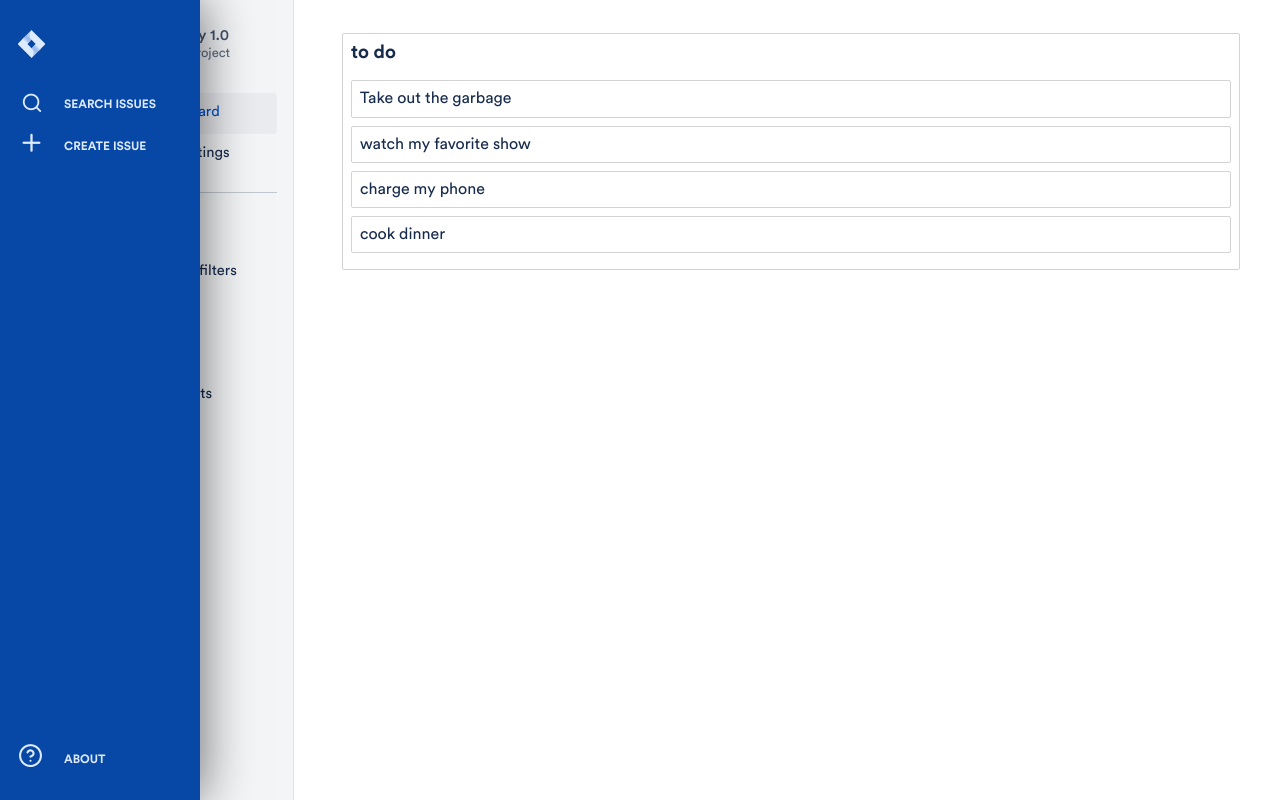
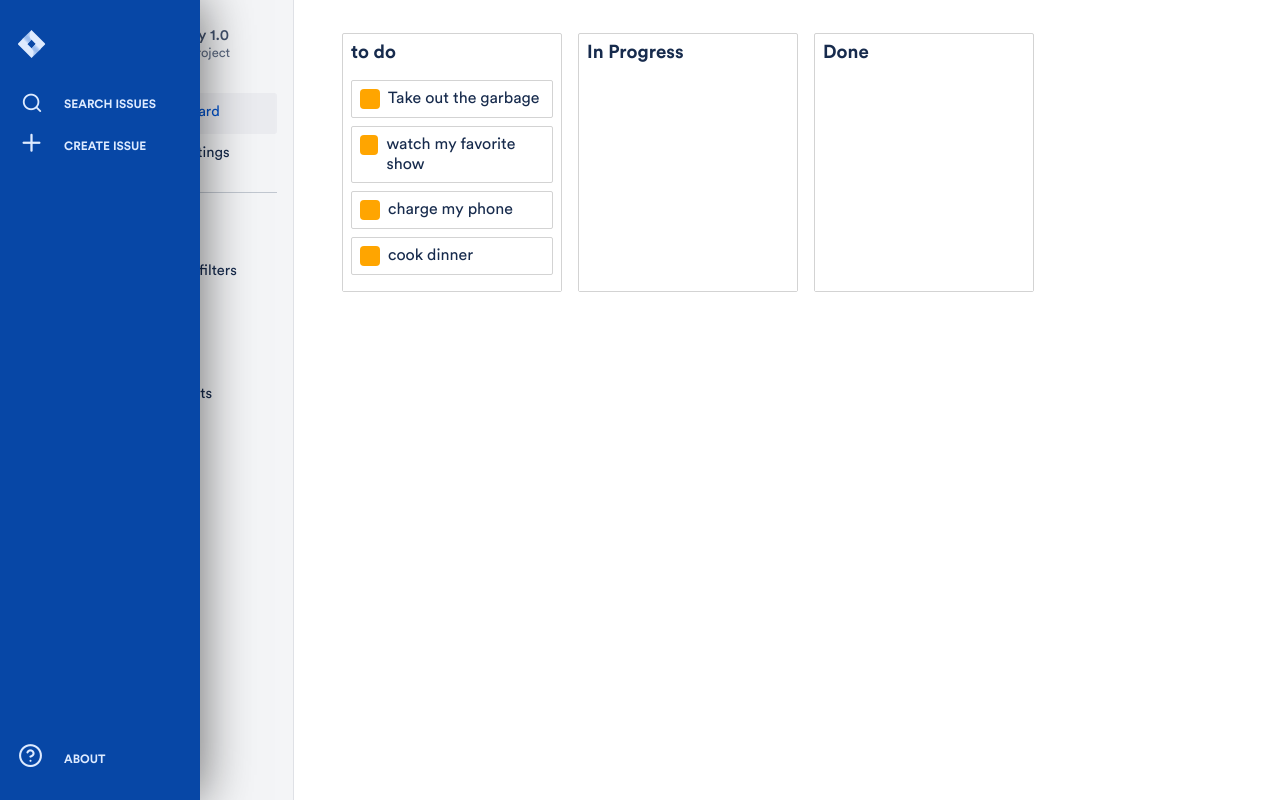
Before and after one commit to yojigoji/jira-repeat, a React (Vite) app: page /project/board in a window 1280 px wide. Built offline with nearby package versions, Linux system fonts and the light colour scheme.

Commit message:
feat: dnd feature

```diff
--- a/src/Project/Dnd/Column.tsx
+++ b/src/Project/Dnd/Column.tsx
@@ -12,6 +12,10 @@ const Container = styled.div`
   margin: 8px;
   border: 1px solid lightgrey;
   border-radius: 2px;
+  width: 220px;
+
+  display: flex;
+  flex-direction: column;
 `
 
 const Title = styled.h3`
@@ -21,6 +25,8 @@ const TaskList = styled.div<{ isDraggingOver?: boolean }>`
   padding: 8px;
   transition: background-color 0.2s ease;
   background-color: ${(props) => (props.isDraggingOver ? 'skyblue' : 'white')};
+  flex-grow: 1;
+  min-height: 100px;
 `
 
 const Column = ({ title, tasks, id }: ColumnProps) => {
--- a/src/Project/Dnd/Task.tsx
+++ b/src/Project/Dnd/Task.tsx
@@ -12,6 +12,15 @@ const Container = styled.div<{ isDragging?: boolean }>`
   padding: 8px;
   margin-bottom: 8px;
   background-color: ${(props) => (props.isDragging ? 'lightgreen' : 'white')};
+  display: flex;
+`
+
+const Handle = styled.div`
+  width: 20px;
+  height: 20px;
+  background-color: orange;
+  border-radius: 4px;
+  margin-right: 8px;
 `
 
 const Task = ({ task, index }: TaskProps) => (
@@ -19,10 +28,10 @@ const Task = ({ task, index }: TaskProps) => (
     {(provided, snapshot) => (
       <Container
         {...provided.draggableProps}
-        {...provided.dragHandleProps}
         ref={provided.innerRef}
         isDragging={snapshot.isDragging}
       >
+        <Handle {...provided.dragHandleProps} />
         {task.content}
       </Container>
     )}
--- a/src/Project/Dnd/index.tsx
+++ b/src/Project/Dnd/index.tsx
@@ -1,13 +1,25 @@
 import initialData, { Columns, Tasks } from './initial-data'
 import Column from './Column'
 
-import { DragDropContext, DropResult } from 'react-beautiful-dnd'
+import {
+  DragDropContext,
+  DragStart,
+  DragUpdate,
+  DropResult
+} from 'react-beautiful-dnd'
 import { useState } from 'react'
+import styled from 'styled-components'
+
+const Container = styled.div`
+  display: flex;
+`
 
 const Dnd = () => {
   const [data, setData] = useState(initialData)
 
   const onDragEnd = (result: DropResult) => {
+    document.body.style.color = 'inherit'
+    document.body.style.backgroundColor = 'inherit'
     const { destination, source, draggableId } = result
     console.log('123', result)
 
@@ -22,13 +34,16 @@ const Dnd = () => {
       return
     }
 
-    const column = data.columns[source.droppableId as Columns]
-    const newTaskIds = Array.from(column.taskIds)
+    const start = data.columns[source.droppableId as Columns]
+    const finish = data.columns[destination.droppableId as Columns]
+
+    if (start === finish) {
+      const newTaskIds = Array.from(start.taskIds)
       newTaskIds.splice(source.index, 1)
       newTaskIds.splice(destination.index, 0, draggableId as Tasks)
 
       const newColumn = {
-      ...column,
+        ...start,
         taskIds: newTaskIds
       }
 
@@ -41,10 +56,56 @@ const Dnd = () => {
       }
 
       setData(newState)
+      return
+    }
+
+    // moving from one list to another
+    const startTaskIds = Array.from(start.taskIds)
+    startTaskIds.splice(source.index, 1)
+    const newStart = {
+      ...start,
+      taskIds: startTaskIds
+    }
+
+    const finishedTaskIds = Array.from(finish.taskIds)
+    finishedTaskIds.splice(destination.index, 0, draggableId as Tasks)
+    const newFinish = {
+      ...finish,
+      taskIds: finishedTaskIds
+    }
+
+    const newState = {
+      ...data,
+      columns: {
+        ...data.columns,
+        [newStart.id]: newStart,
+        [newFinish.id]: newFinish
+      }
+    }
+
+    setData(newState)
+  }
+
+  const onDragStart = (start: DragStart) => {
+    document.body.style.color = 'orange'
+    document.body.style.transition = 'background-color 0.2s ease'
+  }
+
+  const onDragUpdate = (update: DragUpdate) => {
+    const { destination } = update
+    const opacity = destination
+      ? destination.index / Object.keys(data.tasks).length
+      : 0
+    document.body.style.backgroundColor = `rgba(153,141, 217, ${opacity})`
   }
 
   return (
-    <DragDropContext onDragEnd={onDragEnd}>
+    <DragDropContext
+      onDragStart={onDragStart}
+      onDragUpdate={onDragUpdate}
+      onDragEnd={onDragEnd}
+    >
+      <Container>
         {data.columnOrder.map((columnId) => {
           const column = data.columns[columnId]
           const tasks = column.taskIds.map((taskId) => data.tasks[taskId])
@@ -58,6 +119,7 @@ const Dnd = () => {
             ></Column>
           )
         })}
+      </Container>
     </DragDropContext>
   )
 }
--- a/src/Project/Dnd/initial-data.ts
+++ b/src/Project/Dnd/initial-data.ts
@@ -13,9 +13,19 @@ const initialData = {
       id: 'column-1',
       title: 'to do',
       taskIds: ['task-1', 'task-2', 'task-3', 'task-4'] as const
+    },
+    'column-2': {
+      id: 'column-2',
+      title: 'In Progress',
+      taskIds: []
+    },
+    'column-3': {
+      id: 'column-3',
+      title: 'Done',
+      taskIds: []
     }
   },
-  columnOrder: ['column-1'] as const
+  columnOrder: ['column-1', 'column-2', 'column-3'] as const
 }
 
 export default initialData
```
Lines whose indentation alone changed are shown as unchanged.
